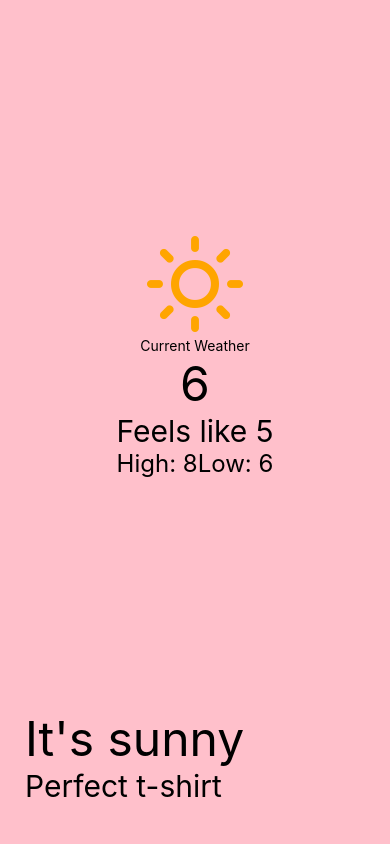
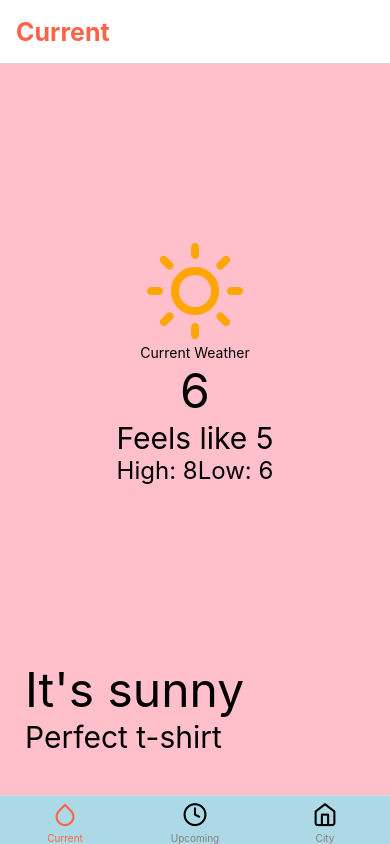
Before and after one commit to serenearyal/react-native-weatherapp, a React Native app: screen / in a window 390 px wide. Built offline with nearby package versions, Linux system fonts and the light colour scheme.

Commit message:
navigation

```diff
--- a/App.js
+++ b/App.js
@@ -1,23 +1,15 @@
 import React from 'react';
-import { StyleSheet, View } from 'react-native';
-import CurrentWeather from './src/screens/CurrentWeather';
-import UpcomingWeather from './src/screens/UpcomingWeather';
-import City from './src/screens/City';
+import { NavigationContainer } from '@react-navigation/native';
+import { createBottomTabNavigator } from '@react-navigation/bottom-tabs';
+import Tabs from './src/components/Tabs';
 
+const Tab = createBottomTabNavigator();
 const App = () => {
   return (
-    <View style={styles.container}>
-      {/* <UpcomingWeather /> */}
-      <CurrentWeather />
-      {/* {<City />} */}
-    </View>
+    <NavigationContainer>
+      <Tabs />
+    </NavigationContainer>
   );
 };
 
-const styles = StyleSheet.create({
-  container: {
-    flex: 1,
-  },
-});
-
 export default App;
--- a/package.json
+++ b/package.json
@@ -9,10 +9,14 @@
     "web": "expo start --web"
   },
   "dependencies": {
+    "@react-navigation/bottom-tabs": "^6.5.11",
+    "@react-navigation/native": "^6.1.9",
     "expo": "~49.0.15",
     "expo-status-bar": "~1.6.0",
     "react": "18.2.0",
-    "react-native": "0.72.6"
+    "react-native": "0.72.6",
+    "react-native-safe-area-context": "4.6.3",
+    "react-native-screens": "~3.22.0"
   },
   "devDependencies": {
     "@babel/core": "^7.20.0",
--- /dev/null
+++ b/src/components/Tabs.js
@@ -0,0 +1,57 @@
+import React from 'react';
+import CurrentWeather from '../screens/CurrentWeather';
+import UpcomingWeather from '../screens/UpcomingWeather';
+import City from '../screens/City';
+import { createBottomTabNavigator } from '@react-navigation/bottom-tabs';
+import { Feather } from '@expo/vector-icons';
+
+const Tab = createBottomTabNavigator();
+
+const Tabs = () => {
+  return (
+    <Tab.Navigator
+      screenOptions={{
+        tabBarActiveTintColor: 'tomato',
+        tabBarInactiveTintColor: 'grey',
+        tabBarStyle: {
+          backgroundColor: 'lightblue',
+        },
+        headerTitleStyle: {
+          fontWeight: 'bold',
+          fontSize: 25,
+          color: 'tomato',
+        },
+      }}
+    >
+      <Tab.Screen
+        name={'Current'}
+        component={CurrentWeather}
+        options={{
+          tabBarIcon: ({ focused }) => (
+            <Feather name={'droplet'} size={25} color={focused ? 'tomato' : 'black'} />
+          ),
+        }}
+      />
+      <Tab.Screen
+        name={'Upcoming'}
+        component={UpcomingWeather}
+        options={{
+          tabBarIcon: ({ focused }) => (
+            <Feather name={'clock'} size={25} color={focused ? 'tomato' : 'black'} />
+          ),
+        }}
+      />
+      <Tab.Screen
+        name={'City'}
+        component={City}
+        options={{
+          tabBarIcon: ({ focused }) => (
+            <Feather name={'home'} size={25} color={focused ? 'tomato' : 'black'} />
+          ),
+        }}
+      />
+    </Tab.Navigator>
+  );
+};
+
+export default Tabs;
```
Also changed, not shown: .eslintrc.js, 1 other file (tests, documents, lock files or other folders).
